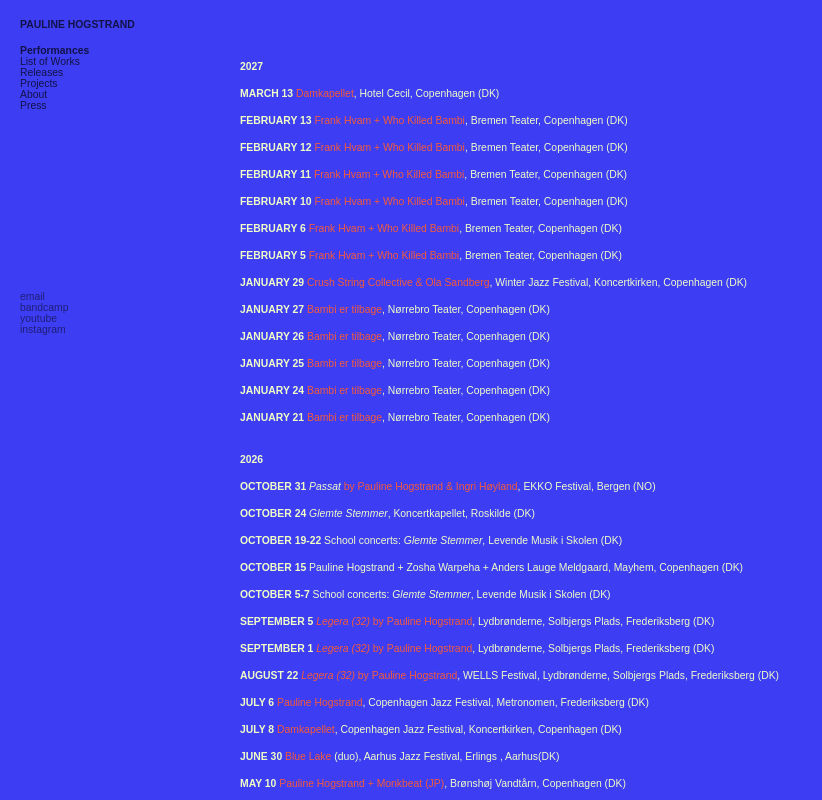
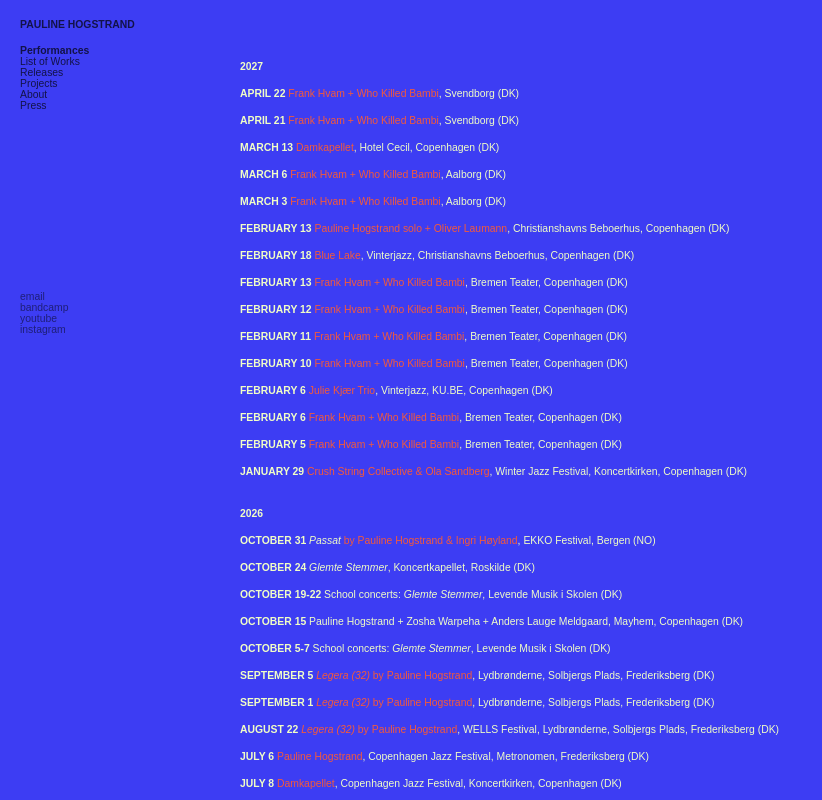
Before and after one commit to paulinehogstrand/artist-website, a plain HTML site: page live.html in a window 1280 px wide. Shown: the top 800 px of the page, without its empty margins (0-822 px from the left). Drawn offline with Linux system fonts and the light colour scheme.

Commit message:
update live

```diff
--- a/live.html
+++ b/live.html
@@ -35,19 +35,22 @@
   <div class="content">
     <div class="text-container">
         <p><b>2027</b></p>
+        <p><b>APRIL 22</b> <a href="https://www.billetlugen.dk/artist/frank-hvam/frank-hvam-tour-2027-4087833/" target="blank"> Frank Hvam + Who Killed Bambi</a>, Svendborg (DK)</p>
+        <p><b>APRIL 21</b> <a href="https://www.billetlugen.dk/artist/frank-hvam/frank-hvam-tour-2027-4087833/" target="blank"> Frank Hvam + Who Killed Bambi</a>, Svendborg (DK)</p>
         <p><b>MARCH 13</b> <a href="" target="blank"> Damkapellet</a>, Hotel Cecil, Copenhagen (DK)</p>
+        <p><b>MARCH 6</b> <a href="https://www.billetlugen.dk/artist/frank-hvam/frank-hvam-tour-2027-4087833/" target="blank"> Frank Hvam + Who Killed Bambi</a>, Aalborg (DK)</p>
+        <p><b>MARCH 3</b> <a href="https://www.billetlugen.dk/artist/frank-hvam/frank-hvam-tour-2027-4087833/" target="blank"> Frank Hvam + Who Killed Bambi</a>, Aalborg (DK)</p>
+        <p><b>FEBRUARY 13</b> <a href="" target="bland"> Pauline Hogstrand solo + Oliver Laumann</a>, Christianshavns Beboerhus, Copenhagen (DK)</p>
+        <p><b>FEBRUARY 18</b> <a href="" target="blank"> Blue Lake</a>, Vinterjazz, Christianshavns Beboerhus, Copenhagen (DK)</p>
         <p><b>FEBRUARY 13</b> <a href="https://www.billetlugen.dk/artist/frank-hvam/frank-hvam-tour-2027-4087833/" target="blank"> Frank Hvam + Who Killed Bambi</a>, Bremen Teater, Copenhagen (DK)</p>
         <p><b>FEBRUARY 12</b> <a href="https://www.billetlugen.dk/artist/frank-hvam/frank-hvam-tour-2027-4087833/" target="blank"> Frank Hvam + Who Killed Bambi</a>, Bremen Teater, Copenhagen (DK)</p>
         <p><b>FEBRUARY 11</b> <a href="https://www.billetlugen.dk/artist/frank-hvam/frank-hvam-tour-2027-4087833/" target="blank"> Frank Hvam + Who Killed Bambi</a>, Bremen Teater, Copenhagen (DK)</p>
         <p><b>FEBRUARY 10</b> <a href="https://www.billetlugen.dk/artist/frank-hvam/frank-hvam-tour-2027-4087833/" target="blank"> Frank Hvam + Who Killed Bambi</a>, Bremen Teater, Copenhagen (DK)</p>
+        <p><b>FEBRUARY 6</b> <a href="https://jazz.dk/vinterjazz-2027/koncerter/6517/" target="blank"> Julie Kjær Trio</a>, Vinterjazz, KU.BE, Copenhagen (DK)</p>
         <p><b>FEBRUARY 6</b> <a href="https://www.billetlugen.dk/artist/frank-hvam/frank-hvam-tour-2027-4087833/" target="blank"> Frank Hvam + Who Killed Bambi</a>, Bremen Teater, Copenhagen (DK)</p>
         <p><b>FEBRUARY 5</b> <a href="https://www.billetlugen.dk/artist/frank-hvam/frank-hvam-tour-2027-4087833/" target="blank"> Frank Hvam + Who Killed Bambi</a>, Bremen Teater, Copenhagen (DK)</p>
         <p><b>JANUARY 29</b> <a href="https://www.winterjazzfestival.dk/" target="blank"> Crush String Collective & Ola Sandberg</a>, Winter Jazz Festival, Koncertkirken, Copenhagen (DK)</p>
-        <p><b>JANUARY 27</b> <a href="https://www.nbt.dk/forestillinger/bambi-er-tilbage/" target="blank">Bambi er tilbage</a>, Nørrebro Teater, Copenhagen (DK)</p>
-        <p><b>JANUARY 26</b> <a href="https://www.nbt.dk/forestillinger/bambi-er-tilbage/" target="blank">Bambi er tilbage</a>, Nørrebro Teater, Copenhagen (DK)</p>
-        <p><b>JANUARY 25</b> <a href="https://www.nbt.dk/forestillinger/bambi-er-tilbage/" target="blank">Bambi er tilbage</a>, Nørrebro Teater, Copenhagen (DK)</p>
-        <p><b>JANUARY 24</b> <a href="https://www.nbt.dk/forestillinger/bambi-er-tilbage/" target="blank">Bambi er tilbage</a>, Nørrebro Teater, Copenhagen (DK)</p>
-        <p><b>JANUARY 21</b> <a href="https://www.nbt.dk/forestillinger/bambi-er-tilbage/" target="blank">Bambi er tilbage</a>, Nørrebro Teater, Copenhagen (DK)</p>
+
       <br>
         <p><b>2026</b></p>
       <p><b>OCTOBER 31</b> <i>Passat</i><a href="https://ekko.no/festival/ekko-xxiii/2026-10-31-pauline-hogstrand-ingrid-hoyland" target="blank"> by Pauline Hogstrand & Ingri Høyland</a>, EKKO Festival, Bergen (NO)</p>
```
